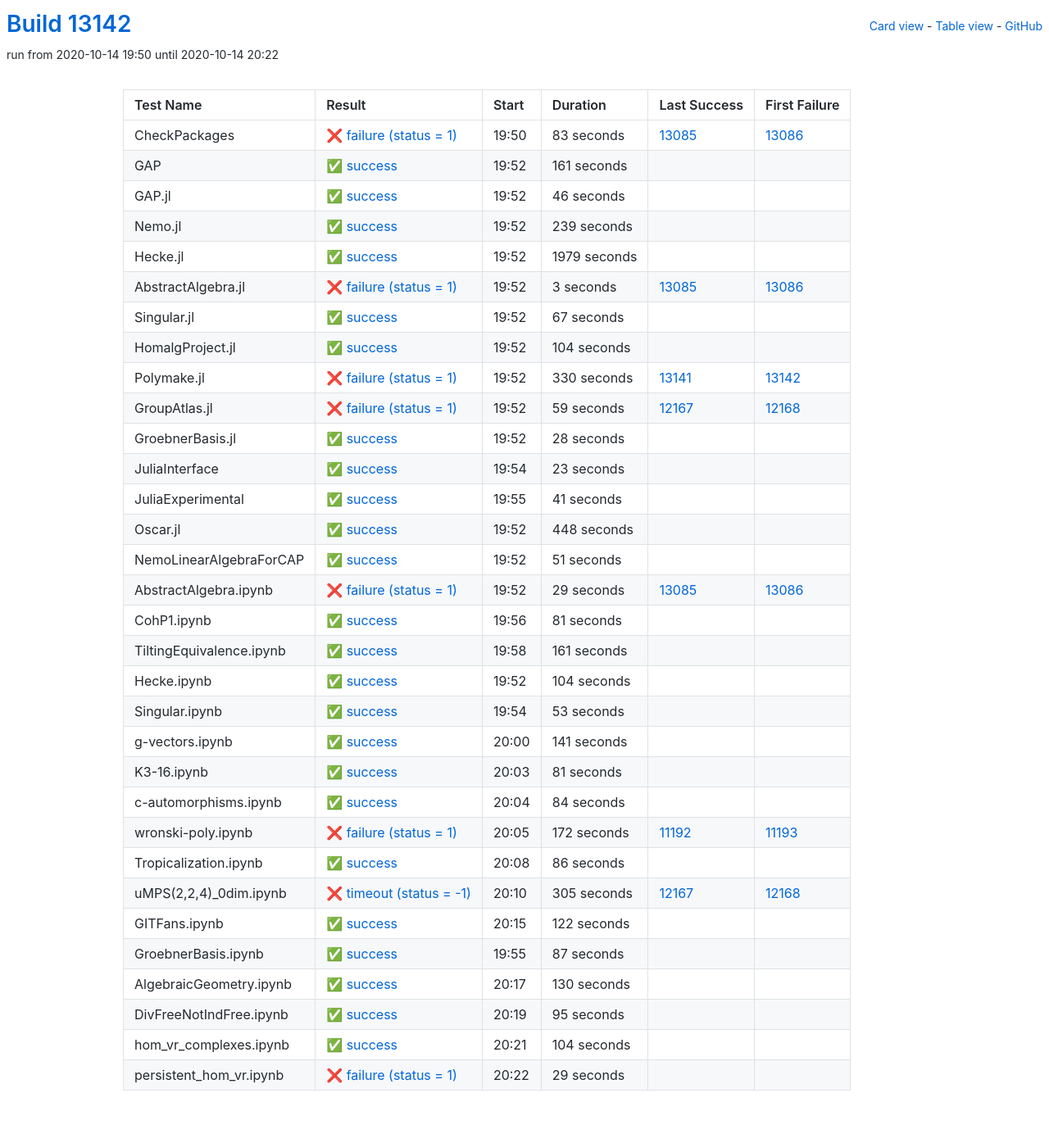
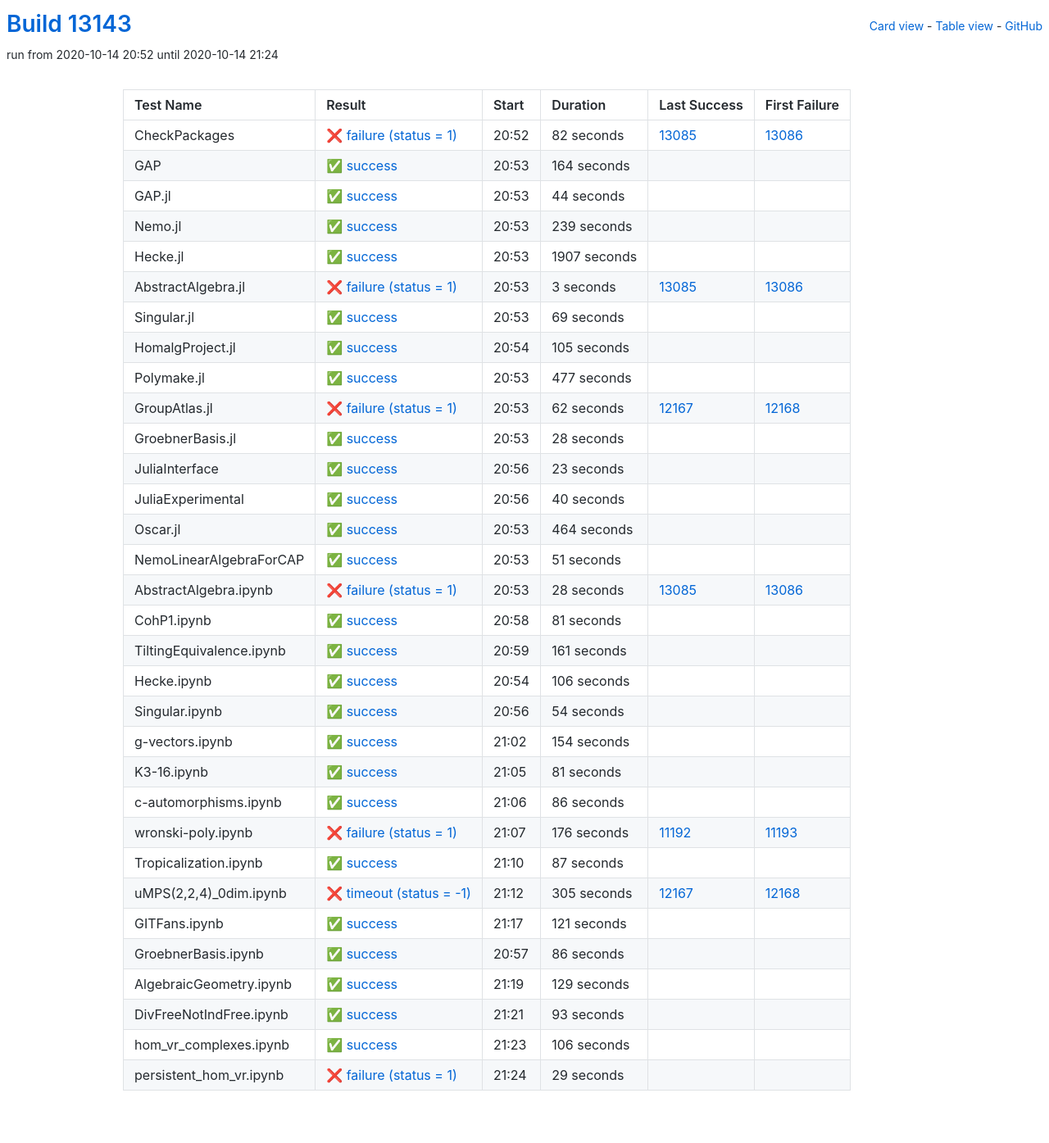
Before and after one commit to oscar-system/oscar-ci-status, a Jekyll site: the page built from table.html, in a window 1280 px wide. Shown: the whole page at 82% size. Built offline with Jekyll 4.4.1, drawn with Linux system fonts in a browser that asks for light colours.

Commit message:
Build #13143

```diff
--- a/_data/ci.yml
+++ b/_data/ci.yml
@@ -1,6 +1,6 @@
 ---
-build: 13142
-build_url: https://oscarci.mathematik.uni-kl.de/job/oscar/13142/
+build: 13143
+build_url: https://oscarci.mathematik.uni-kl.de/job/oscar/13143/
 job: oscar
 organization: oscar-system
 repo: oscar-ci-status
@@ -8,44 +8,44 @@ repourl: https://github.com/oscar-system/oscar-ci-status
 tests:
 - name: CheckPackages
   id: checkpackages
-  log: https://oscarci.mathematik.uni-kl.de/job/oscar/13142/artifact/logs/build-13142/CheckPackages.log
-  start: 2020-10-14 19:50
+  log: https://oscarci.mathematik.uni-kl.de/job/oscar/13143/artifact/logs/build-13143/CheckPackages.log
+  start: 2020-10-14 20:52
   success: false
   exitcode: 1
   status: failure
-  duration: 83
+  duration: 82
   last_success: 13085
   last_success_url: https://oscarci.mathematik.uni-kl.de/job/oscar/13085/
   first_failure: 13086
   first_failure_url: https://oscarci.mathematik.uni-kl.de/job/oscar/13086/
 - name: GAP
   id: gap
-  log: https://oscarci.mathematik.uni-kl.de/job/oscar/13142/artifact/logs/build-13142/GAP.log
-  start: 2020-10-14 19:52
+  log: https://oscarci.mathematik.uni-kl.de/job/oscar/13143/artifact/logs/build-13143/GAP.log
+  start: 2020-10-14 20:53
   success: true
   exitcode: 0
   status: success
-  duration: 161
+  duration: 164
   last_success: false
   last_success_url:
   first_failure: false
   first_failure_url:
 - name: GAP.jl
   id: gap-jl
-  log: https://oscarci.mathematik.uni-kl.de/job/oscar/13142/artifact/logs/build-13142/GAP.jl.log
-  start: 2020-10-14 19:52
+  log: https://oscarci.mathematik.uni-kl.de/job/oscar/13143/artifact/logs/build-13143/GAP.jl.log
+  start: 2020-10-14 20:53
   success: true
   exitcode: 0
   status: success
-  duration: 46
+  duration: 44
   last_success: false
   last_success_url:
   first_failure: false
   first_failure_url:
 - name: Nemo.jl
   id: nemo-jl
-  log: https://oscarci.mathematik.uni-kl.de/job/oscar/13142/artifact/logs/build-13142/Nemo.jl.log
-  start: 2020-10-14 19:52
+  log: https://oscarci.mathematik.uni-kl.de/job/oscar/13143/artifact/logs/build-13143/Nemo.jl.log
+  start: 2020-10-14 20:53
   success: true
   exitcode: 0
   status: success
@@ -56,20 +56,20 @@ tests:
   first_failure_url:
 - name: Hecke.jl
   id: hecke-jl
-  log: https://oscarci.mathematik.uni-kl.de/job/oscar/13142/artifact/logs/build-13142/Hecke.jl.log
-  start: 2020-10-14 19:52
+  log: https://oscarci.mathematik.uni-kl.de/job/oscar/13143/artifact/logs/build-13143/Hecke.jl.log
+  start: 2020-10-14 20:53
   success: true
   exitcode: 0
   status: success
-  duration: 1979
+  duration: 1907
   last_success: false
   last_success_url:
   first_failure: false
   first_failure_url:
 - name: AbstractAlgebra.jl
   id: abstractalgebra-jl
-  log: https://oscarci.mathematik.uni-kl.de/job/oscar/13142/artifact/logs/build-13142/AbstractAlgebra.jl.log
-  start: 2020-10-14 19:52
+  log: https://oscarci.mathematik.uni-kl.de/job/oscar/13143/artifact/logs/build-13143/AbstractAlgebra.jl.log
+  start: 2020-10-14 20:53
   success: false
   exitcode: 1
   status: failure
@@ -80,56 +80,56 @@ tests:
   first_failure_url: https://oscarci.mathematik.uni-kl.de/job/oscar/13086/
 - name: Singular.jl
   id: singular-jl
-  log: https://oscarci.mathematik.uni-kl.de/job/oscar/13142/artifact/logs/build-13142/Singular.jl.log
-  start: 2020-10-14 19:52
+  log: https://oscarci.mathematik.uni-kl.de/job/oscar/13143/artifact/logs/build-13143/Singular.jl.log
+  start: 2020-10-14 20:53
   success: true
   exitcode: 0
   status: success
-  duration: 67
+  duration: 69
   last_success: false
   last_success_url:
   first_failure: false
   first_failure_url:
 - name: HomalgProject.jl
   id: homalgproject-jl
-  log: https://oscarci.mathematik.uni-kl.de/job/oscar/13142/artifact/logs/build-13142/HomalgProject.jl.log
-  start: 2020-10-14 19:52
+  log: https://oscarci.mathematik.uni-kl.de/job/oscar/13143/artifact/logs/build-13143/HomalgProject.jl.log
+  start: 2020-10-14 20:54
   success: true
   exitcode: 0
   status: success
-  duration: 104
+  duration: 105
   last_success: false
   last_success_url:
   first_failure: false
   first_failure_url:
 - name: Polymake.jl
   id: polymake-jl
-  log: https://oscarci.mathematik.uni-kl.de/job/oscar/13142/artifact/logs/build-13142/Polymake.jl.log
-  start: 2020-10-14 19:52
+  log: https://oscarci.mathematik.uni-kl.de/job/oscar/13143/artifact/logs/build-13143/Polymake.jl.log
+  start: 2020-10-14 20:53
+  success: true
+  exitcode: 0
+  status: success
+  duration: 477
+  last_success: false
+  last_success_url:
+  first_failure: false
+  first_failure_url:
+- name: GroupAtlas.jl
+  id: groupatlas-jl
+  log: https://oscarci.mathematik.uni-kl.de/job/oscar/13143/artifact/logs/build-13143/GroupAtlas.jl.log
+  start: 2020-10-14 20:53
   success: false
   exitcode: 1
   status: failure
-  duration: 330
-  last_success: 13141
-  last_success_url: https://oscarci.mathematik.uni-kl.de/job/oscar/13141/
-  first_failure: 13142
-  first_failure_url: https://oscarci.mathematik.uni-kl.de/job/oscar/13142/
-- name: GroupAtlas.jl
-  id: groupatlas-jl
-  log: https://oscarci.mathematik.uni-kl.de/job/oscar/13142/artifact/logs/build-13142/GroupAtlas.jl.log
-  start: 2020-10-14 19:52
-  success: false
-  exitcode: 1
-  status: failure
-  duration: 59
+  duration: 62
   last_success: 12167
   last_success_url: https://oscarci.mathematik.uni-kl.de/job/oscar/12167/
   first_failure: 12168
   first_failure_url: https://oscarci.mathematik.uni-kl.de/job/oscar/12168/
 - name: GroebnerBasis.jl
   id: groebnerbasis-jl
-  log: https://oscarci.mathematik.uni-kl.de/job/oscar/13142/artifact/logs/build-13142/GroebnerBasis.jl.log
-  start: 2020-10-14 19:52
+  log: https://oscarci.mathematik.uni-kl.de/job/oscar/13143/artifact/logs/build-13143/GroebnerBasis.jl.log
+  start: 2020-10-14 20:53
   success: true
   exitcode: 0
   status: success
@@ -140,8 +140,8 @@ tests:
   first_failure_url:
 - name: JuliaInterface
   id: juliainterface
-  log: https://oscarci.mathematik.uni-kl.de/job/oscar/13142/artifact/logs/build-13142/JuliaInterface.log
-  start: 2020-10-14 19:54
+  log: https://oscarci.mathematik.uni-kl.de/job/oscar/13143/artifact/logs/build-13143/JuliaInterface.log
+  start: 2020-10-14 20:56
   success: true
   exitcode: 0
   status: success
@@ -152,32 +152,32 @@ tests:
   first_failure_url:
 - name: JuliaExperimental
   id: juliaexperimental
-  log: https://oscarci.mathematik.uni-kl.de/job/oscar/13142/artifact/logs/build-13142/JuliaExperimental.log
-  start: 2020-10-14 19:55
+  log: https://oscarci.mathematik.uni-kl.de/job/oscar/13143/artifact/logs/build-13143/JuliaExperimental.log
+  start: 2020-10-14 20:56
   success: true
   exitcode: 0
   status: success
-  duration: 41
+  duration: 40
   last_success: false
   last_success_url:
   first_failure: false
   first_failure_url:
 - name: Oscar.jl
   id: oscar-jl
-  log: https://oscarci.mathematik.uni-kl.de/job/oscar/13142/artifact/logs/build-13142/Oscar.jl.log
-  start: 2020-10-14 19:52
+  log: https://oscarci.mathematik.uni-kl.de/job/oscar/13143/artifact/logs/build-13143/Oscar.jl.log
+  start: 2020-10-14 20:53
   success: true
   exitcode: 0
   status: success
-  duration: 448
+  duration: 464
   last_success: false
   last_success_url:
   first_failure: false
   first_failure_url:
 - name: NemoLinearAlgebraForCAP
   id: nemolinearalgebraforcap
-  log: https://oscarci.mathematik.uni-kl.de/job/oscar/13142/artifact/logs/build-13142/NemoLinearAlgebraForCAP.log
-  start: 2020-10-14 19:52
+  log: https://oscarci.mathematik.uni-kl.de/job/oscar/13143/artifact/logs/build-13143/NemoLinearAlgebraForCAP.log
+  start: 2020-10-14 20:53
   success: true
   exitcode: 0
   status: success
@@ -188,20 +188,20 @@ tests:
   first_failure_url:
 - name: AbstractAlgebra.ipynb
   id: abstractalgebra-ipynb
-  log: https://oscarci.mathematik.uni-kl.de/job/oscar/13142/artifact/logs/build-13142/AbstractAlgebra.ipynb.log
-  start: 2020-10-14 19:52
+  log: https://oscarci.mathematik.uni-kl.de/job/oscar/13143/artifact/logs/build-13143/AbstractAlgebra.ipynb.log
+  start: 2020-10-14 20:53
   success: false
   exitcode: 1
   status: failure
-  duration: 29
+  duration: 28
   last_success: 13085
   last_success_url: https://oscarci.mathematik.uni-kl.de/job/oscar/13085/
   first_failure: 13086
   first_failure_url: https://oscarci.mathematik.uni-kl.de/job/oscar/13086/
 - name: CohP1.ipynb
   id: cohp1-ipynb
-  log: https://oscarci.mathematik.uni-kl.de/job/oscar/13142/artifact/logs/build-13142/CohP1.ipynb.log
-  start: 2020-10-14 19:56
+  log: https://oscarci.mathematik.uni-kl.de/job/oscar/13143/artifact/logs/build-13143/CohP1.ipynb.log
+  start: 2020-10-14 20:58
   success: true
   exitcode: 0
   status: success
@@ -212,8 +212,8 @@ tests:
   first_failure_url:
 - name: TiltingEquivalence.ipynb
   id: tiltingequivalence-ipynb
-  log: https://oscarci.mathematik.uni-kl.de/job/oscar/13142/artifact/logs/build-13142/TiltingEquivalence.ipynb.log
-  start: 2020-10-14 19:58
+  log: https://oscarci.mathematik.uni-kl.de/job/oscar/13143/artifact/logs/build-13143/TiltingEquivalence.ipynb.log
+  start: 2020-10-14 20:59
   success: true
   exitcode: 0
   status: success
@@ -224,44 +224,44 @@ tests:
   first_failure_url:
 - name: Hecke.ipynb
   id: hecke-ipynb
-  log: https://oscarci.mathematik.uni-kl.de/job/oscar/13142/artifact/logs/build-13142/Hecke.ipynb.log
-  start: 2020-10-14 19:52
+  log: https://oscarci.mathematik.uni-kl.de/job/oscar/13143/artifact/logs/build-13143/Hecke.ipynb.log
+  start: 2020-10-14 20:54
   success: true
   exitcode: 0
   status: success
-  duration: 104
+  duration: 106
   last_success: false
   last_success_url:
   first_failure: false
   first_failure_url:
 - name: Singular.ipynb
   id: singular-ipynb
-  log: https://oscarci.mathematik.uni-kl.de/job/oscar/13142/artifact/logs/build-13142/Singular.ipynb.log
-  start: 2020-10-14 19:54
+  log: https://oscarci.mathematik.uni-kl.de/job/oscar/13143/artifact/logs/build-13143/Singular.ipynb.log
+  start: 2020-10-14 20:56
   success: true
   exitcode: 0
   status: success
-  duration: 53
+  duration: 54
   last_success: false
   last_success_url:
   first_failure: false
   first_failure_url:
 - name: g-vectors.ipynb
   id: g-vectors-ipynb
-  log: https://oscarci.mathematik.uni-kl.de/job/oscar/13142/artifact/logs/build-13142/g-vectors.ipynb.log
-  start: 2020-10-14 20:00
+  log: https://oscarci.mathematik.uni-kl.de/job/oscar/13143/artifact/logs/build-13143/g-vectors.ipynb.log
+  start: 2020-10-14 21:02
   success: true
   exitcode: 0
   status: success
-  duration: 141
+  duration: 154
   last_success: false
   last_success_url:
   first_failure: false
   first_failure_url:
 - name: K3-16.ipynb
   id: k3-16-ipynb
-  log: https://oscarci.mathematik.uni-kl.de/job/oscar/13142/artifact/logs/build-13142/K3-16.ipynb.log
-  start: 2020-10-14 20:03
+  log: https://oscarci.mathematik.uni-kl.de/job/oscar/13143/artifact/logs/build-13143/K3-16.ipynb.log
+  start: 2020-10-14 21:05
   success: true
   exitcode: 0
   status: success
@@ -272,32 +272,8 @@ tests:
   first_failure_url:
 - name: c-automorphisms.ipynb
   id: c-automorphisms-ipynb
-  log: https://oscarci.mathematik.uni-kl.de/job/oscar/13142/artifact/logs/build-13142/c-automorphisms.ipynb.log
-  start: 2020-10-14 20:04
-  success: true
-  exitcode: 0
-  status: success
-  duration: 84
-  last_success: false
-  last_success_url:
-  first_failure: false
-  first_failure_url:
-- name: wronski-poly.ipynb
-  id: wronski-poly-ipynb
-  log: https://oscarci.mathematik.uni-kl.de/job/oscar/13142/artifact/logs/build-13142/wronski-poly.ipynb.log
-  start: 2020-10-14 20:05
-  success: false
-  exitcode: 1
-  status: failure
-  duration: 172
-  last_success: 11192
-  last_success_url: https://oscarci.mathematik.uni-kl.de/job/oscar/11192/
-  first_failure: 11193
-  first_failure_url: https://oscarci.mathematik.uni-kl.de/job/oscar/11193/
-- name: Tropicalization.ipynb
-  id: tropicalization-ipynb
-  log: https://oscarci.mathematik.uni-kl.de/job/oscar/13142/artifact/logs/build-13142/Tropicalization.ipynb.log
-  start: 2020-10-14 20:08
+  log: https://oscarci.mathematik.uni-kl.de/job/oscar/13143/artifact/logs/build-13143/c-automorphisms.ipynb.log
+  start: 2020-10-14 21:06
   success: true
   exitcode: 0
   status: success
@@ -306,10 +282,34 @@ tests:
   last_success_url:
   first_failure: false
   first_failure_url:
+- name: wronski-poly.ipynb
+  id: wronski-poly-ipynb
+  log: https://oscarci.mathematik.uni-kl.de/job/oscar/13143/artifact/logs/build-13143/wronski-poly.ipynb.log
+  start: 2020-10-14 21:07
+  success: false
+  exitcode: 1
+  status: failure
+  duration: 176
+  last_success: 11192
+  last_success_url: https://oscarci.mathematik.uni-kl.de/job/oscar/11192/
+  first_failure: 11193
+  first_failure_url: https://oscarci.mathematik.uni-kl.de/job/oscar/11193/
+- name: Tropicalization.ipynb
+  id: tropicalization-ipynb
+  log: https://oscarci.mathematik.uni-kl.de/job/oscar/13143/artifact/logs/build-13143/Tropicalization.ipynb.log
+  start: 2020-10-14 21:10
+  success: true
+  exitcode: 0
+  status: success
+  duration: 87
+  last_success: false
+  last_success_url:
+  first_failure: false
+  first_failure_url:
 - name: uMPS(2,2,4)_0dim.ipynb
   id: umps-2-2-4-0dim-ipynb
-  log: https://oscarci.mathematik.uni-kl.de/job/oscar/13142/artifact/logs/build-13142/uMPS-2-2-4-_0dim.ipynb.log
-  start: 2020-10-14 20:10
+  log: https://oscarci.mathematik.uni-kl.de/job/oscar/13143/artifact/logs/build-13143/uMPS-2-2-4-_0dim.ipynb.log
+  start: 2020-10-14 21:12
   success: false
   exitcode: -1
   status: timeout
@@ -320,68 +320,68 @@ tests:
   first_failure_url: https://oscarci.mathematik.uni-kl.de/job/oscar/12168/
 - name: GITFans.ipynb
   id: gitfans-ipynb
-  log: https://oscarci.mathematik.uni-kl.de/job/oscar/13142/artifact/logs/build-13142/GITFans.ipynb.log
-  start: 2020-10-14 20:15
+  log: https://oscarci.mathematik.uni-kl.de/job/oscar/13143/artifact/logs/build-13143/GITFans.ipynb.log
+  start: 2020-10-14 21:17
   success: true
   exitcode: 0
   status: success
-  duration: 122
+  duration: 121
   last_success: false
   last_success_url:
   first_failure: false
   first_failure_url:
 - name: GroebnerBasis.ipynb
   id: groebnerbasis-ipynb
-  log: https://oscarci.mathematik.uni-kl.de/job/oscar/13142/artifact/logs/build-13142/GroebnerBasis.ipynb.log
-  start: 2020-10-14 19:55
+  log: https://oscarci.mathematik.uni-kl.de/job/oscar/13143/artifact/logs/build-13143/GroebnerBasis.ipynb.log
+  start: 2020-10-14 20:57
   success: true
   exitcode: 0
   status: success
-  duration: 87
+  duration: 86
   last_success: false
   last_success_url:
   first_failure: false
   first_failure_url:
 - name: AlgebraicGeometry.ipynb
   id: algebraicgeometry-ipynb
-  log: https://oscarci.mathematik.uni-kl.de/job/oscar/13142/artifact/logs/build-13142/AlgebraicGeometry.ipynb.log
-  start: 2020-10-14 20:17
+  log: https://oscarci.mathematik.uni-kl.de/job/oscar/13143/artifact/logs/build-13143/AlgebraicGeometry.ipynb.log
+  start: 2020-10-14 21:19
   success: true
   exitcode: 0
   status: success
-  duration: 130
+  duration: 129
   last_success: false
   last_success_url:
   first_failure: false
   first_failure_url:
 - name: DivFreeNotIndFree.ipynb
   id: divfreenotindfree-ipynb
-  log: https://oscarci.mathematik.uni-kl.de/job/oscar/13142/artifact/logs/build-13142/DivFreeNotIndFree.ipynb.log
-  start: 2020-10-14 20:19
+  log: https://oscarci.mathematik.uni-kl.de/job/oscar/13143/artifact/logs/build-13143/DivFreeNotIndFree.ipynb.log
+  start: 2020-10-14 21:21
   success: true
   exitcode: 0
   status: success
-  duration: 95
+  duration: 93
   last_success: false
   last_success_url:
   first_failure: false
   first_failure_url:
 - name: hom_vr_complexes.ipynb
   id: hom-vr-complexes-ipynb
-  log: https://oscarci.mathematik.uni-kl.de/job/oscar/13142/artifact/logs/build-13142/hom_vr_complexes.ipynb.log
-  start: 2020-10-14 20:21
+  log: https://oscarci.mathematik.uni-kl.de/job/oscar/13143/artifact/logs/build-13143/hom_vr_complexes.ipynb.log
+  start: 2020-10-14 21:23
   success: true
   exitcode: 0
   status: success
-  duration: 104
+  duration: 106
   last_success: false
   last_success_url:
   first_failure: false
   first_failure_url:
 - name: persistent_hom_vr.ipynb
   id: persistent-hom-vr-ipynb
-  log: https://oscarci.mathematik.uni-kl.de/job/oscar/13142/artifact/logs/build-13142/persistent_hom_vr.ipynb.log
-  start: 2020-10-14 20:22
+  log: https://oscarci.mathematik.uni-kl.de/job/oscar/13143/artifact/logs/build-13143/persistent_hom_vr.ipynb.log
+  start: 2020-10-14 21:24
   success: false
   exitcode: 1
   status: failure
```
Also changed, not shown: README.md.
